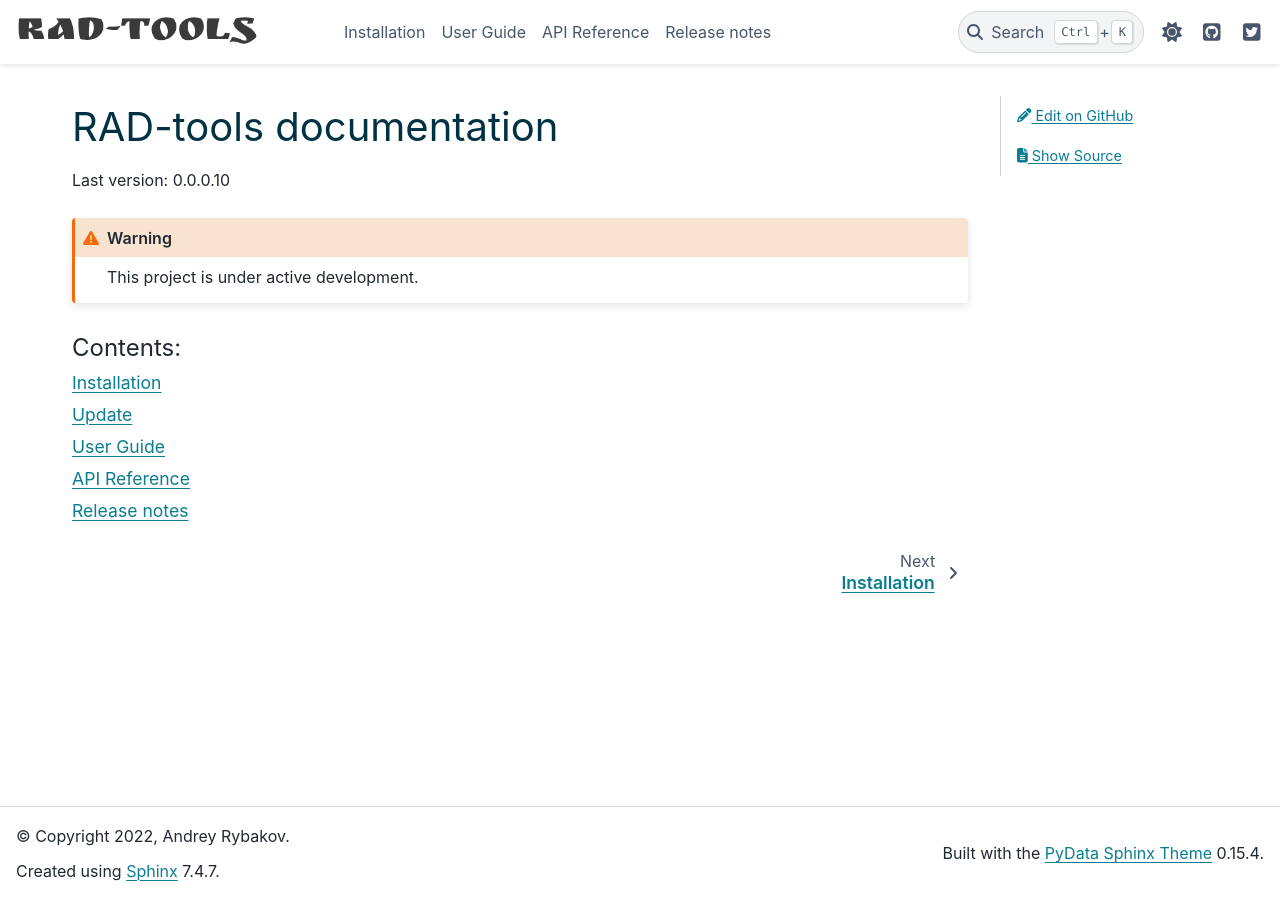
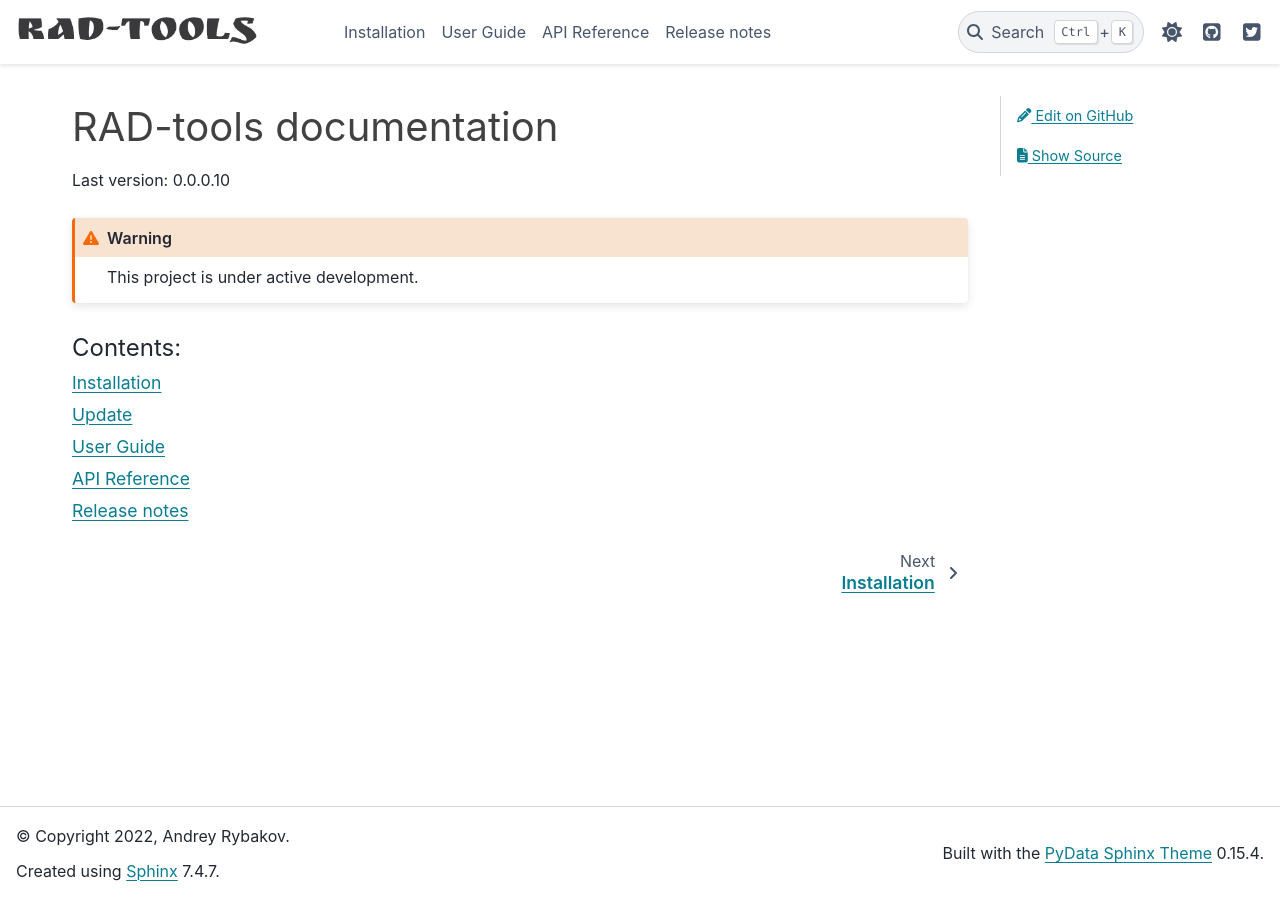
Before and after one commit to adrybakov/rad-tools, a Sphinx documentation site: the page built from docs/source/index.rst, in a window 1280 px wide. Built offline with Sphinx 7.4.7 and the PyData theme 0.15.4, drawn with Linux system fonts in a browser that asks for light colours.

Commit message:
Update colors

```diff
--- a/docs/source/_static/rad-tools.css
+++ b/docs/source/_static/rad-tools.css
@@ -1,5 +1,9 @@
 h1 {
-    color: #013243; /* warm black */
+    color: #414042;
+  }
+
+  html[data-theme=dark] h1 {
+    color: #f1f2f2;
   }
 
   h2 {
```
